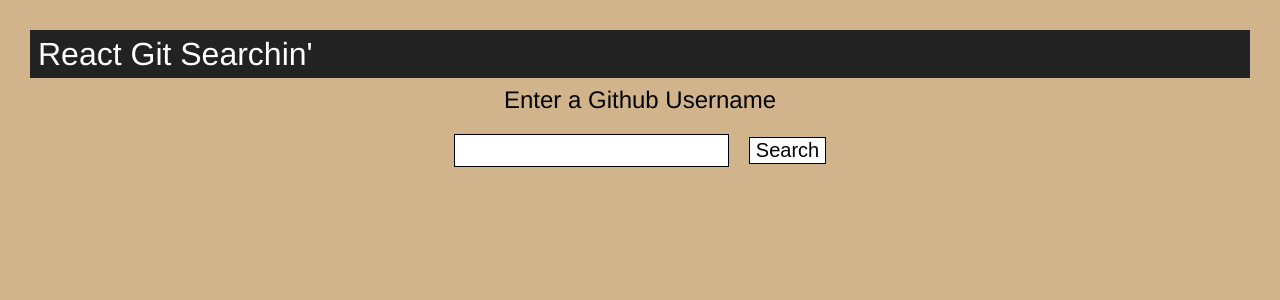
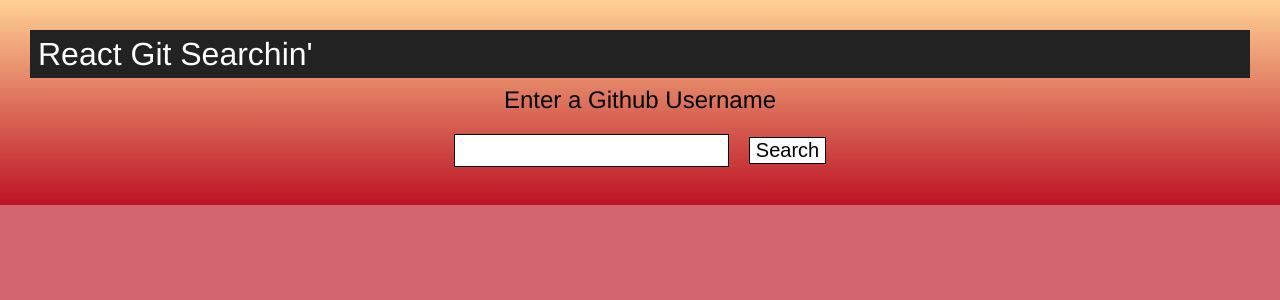
Before and after one commit to Trillian-42/git-search, a React (Create React App) app: page / in a window 1280 px wide. Shown: the top 300 px of the page. Built offline with nearby package versions, Linux system fonts and the light colour scheme.

Commit message:
Background gradient add

```diff
--- a/src/index.css
+++ b/src/index.css
@@ -1,7 +1,12 @@
 body {
   font-family: Helvetica;
   margin: 30px;
-  background-color: tan;
+  /*background-color: tan;*/
+  background-image: -webkit-linear-gradient(#FFD194, #BC1324);
+  background-repeat: no-repeat;
+  background-size: cover;
+  background-color: #D2656F;
+  height: 100%;
 }
 
 h1,
```
Also changed, not shown: 1 other file (tests, documents, lock files or other folders).
